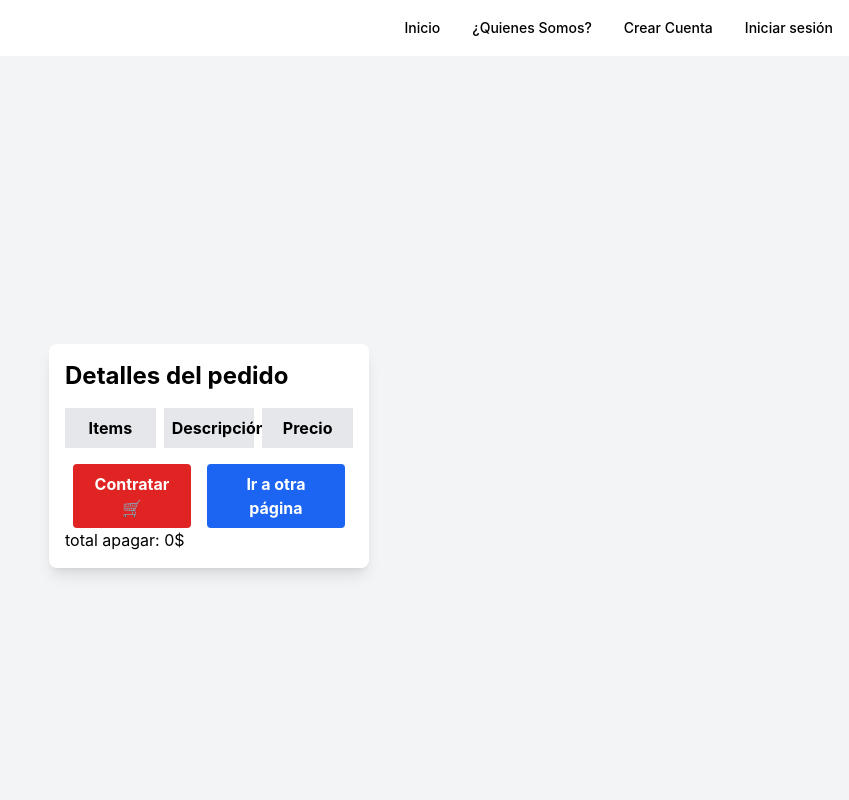
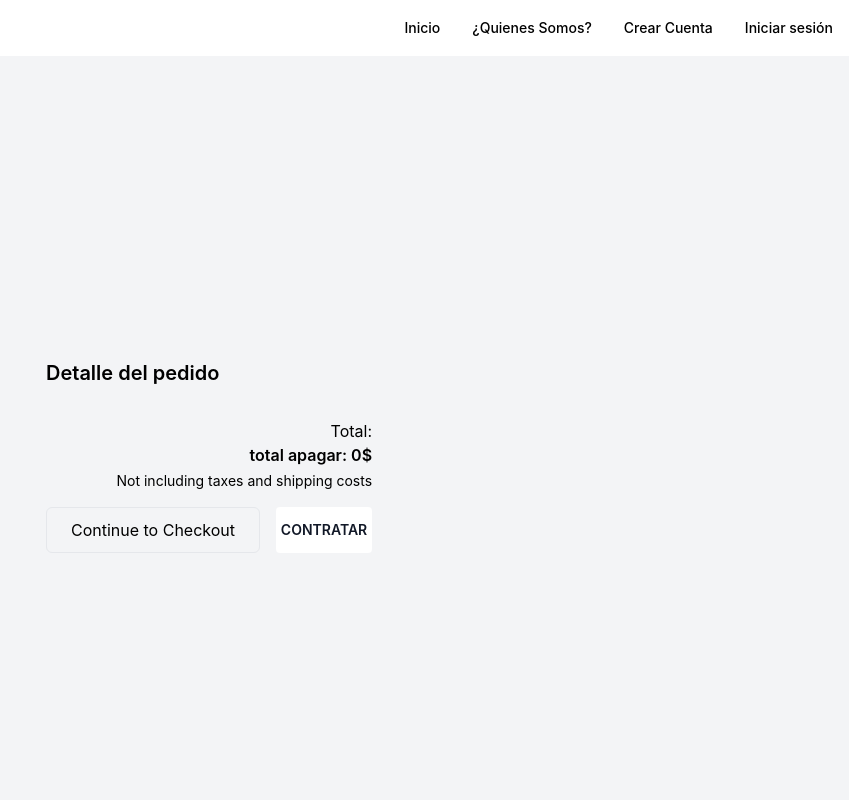
Before and after one commit to dcarvajal99/handyshop, a React (Create React App) app: page /carrito in a window 1280 px wide. Shown: the top 800 px of the page, without its empty margins (431-1280 px from the left). Built offline with nearby package versions, Linux system fonts and the light colour scheme.

Commit message:
modificando carrito

```diff
--- a/src/components/cart/Cart.jsx
+++ b/src/components/cart/Cart.jsx
@@ -1,41 +1,99 @@
-import React, { useContext } from "react";
+import React, { useContext, useState } from "react";
 import Context from "../../context/ContextProvider";
 import CartTotal from "./CartTotal";
 import { Link } from "react-router-dom";
+import { Button } from "flowbite-react";
+
 
 
 const Cart = () => {
-    const { cart } = useContext(Context);
+    const { cart, userLogin, removerProducto, scrollVisible, handleMouseEnter, handleMouseLeave } = useContext(Context);
+
+
+    const ImagenUrl = 'https://www.oikos.com.co/constructora/images/website/Noticias_2019_/funciones-de-los-constructores.jpg';
+    /*const userLogin = false; o true const userLogin = true;*/
 
     return (
         <div className="flex items-center justify-center h-screen bg-gray-100">
-            <div className="bg-white shadow-lg rounded-lg w-80 p-4">
-                <h1 className="text-2xl font-bold mb-4">Detalles del pedido</h1>
-                <div className="grid grid-cols-3 gap-2 mb-4">
-                    <div className="bg-gray-200 p-2 text-center font-bold">Items</div>
-                    <div className="bg-gray-200 p-2 text-center font-bold">Descripción</div>
-                    <div className="bg-gray-200 p-2 text-center font-bold">Precio</div>
+            <div className="flex flex-col max-w-3xl p-6 space-y-4 sm:p-10 dark:bg-gray-900 dark:text-gray-100">
+                <h2 className="text-xl font-semibold">Detalle del pedido</h2>
+                <div style={{
+                    maxHeight: "70vh",
+                    overflowY: scrollVisible ? "auto" : "hidden",
+                    transition: "overflow-y 0.3s ease-in-out",
+                }}
+                    onMouseEnter={handleMouseEnter}
+                    onMouseLeave={handleMouseLeave}
+                >
+                    <ul className="divide-y divide-gray-700">
+                        {cart.map((servicio) => (
+                            <li key={servicio.id} className="flex flex-col py-6 sm:flex-row sm:justify-between">
+                                <div className="flex w-full space-x-2 sm:space-x-4">
+                                    <img
+                                        className="flex-shrink-0 object-cover w-20 h-20 dark:border-transparent rounded outline-none sm:w-32 sm:h-32 dark:bg-gray-500"
+                                        src={ImagenUrl} // Agrega la URL de la imagen aquí
+                                        alt="imagen"
+                                    />
+                                    <div className="flex flex-col justify-between w-full pb-4">
+                                        <div className="flex justify-between w-full pb-2 space-x-2">
+                                            <div className="space-y-1">
+                                                <h3 className="text-lg font-semibold leading-tight sm:pr-8">
+                                                    {servicio.servicio}
+                                                </h3>
+                                                {/* Otros detalles del producto */}
+                                            </div>
+                                            <div className="text-right">
+                                                <p className="text-lg font-semibold">{servicio.monto}</p>
+                                                {/* Otros detalles del producto */}
+                                            </div>
+                                        </div>
+                                        <div className="flex text-sm divide-x">
+                                            <Button
+                                                onClick={() => removerProducto(servicio.id)}
+                                                type="button"
+                                                className="flex items-center px-2 py-1 pl-0 space-x-1"
+                                            >
+                                                🗑️ remove
+                                            </Button>
+                                            <button
+                                                type="button"
+                                                className="flex items-center px-2 py-1 space-x-1"
+                                            >
+                                                {/* Botón de agregar a favoritos */}
+                                            </button>
+                                        </div>
+                                    </div>
+                                </div>
+                            </li>
+                        ))}
+                    </ul>
                 </div>
-                {cart.map((servicio) => (
-                    <div key={servicio.id} className="grid grid-cols-3 gap-2 mb-2">
-                        <div className="bg-white p-2 text-center">{servicio.servicio}</div>
-                        <div className="bg-white p-2 text-center">{servicio.descripcion}</div>
-                        <div className="bg-white p-2 text-center">${servicio.monto}</div>
-                    </div>
-                ))}
-                <div className="flex justify-end mt-4">
+                <div className="space-y-1 text-right">
+                    <p>
+                        Total: <span className="font-semibold"><CartTotal /></span>
+                    </p>
+                    <p className="text-sm dark:text-gray-400">
+                        Not including taxes and shipping costs
+                    </p>
+                </div>
+                <div className="flex justify-end space-x-4">
+                    <button
+                        type="button"
+                        className="px-6 py-2 border rounded-md dark:bg-violet-400 dark:text-gray-900 dark:border-violet-400"
+                    >
+                        <span className="sr-only sm:not-sr-only">Continue to</span> Checkout
+                    </button>
                     <Link to="/contratoexitoso">
-                        <button className="bg-red-600 hover:bg-red-700 text-white font-bold py-2 px-4 rounded mx-2">
-                            Contratar 🛒
-                        </button>
+                        <Button
+                            className="w-24 px-2 py-1 text-xs font-semibold text-gray-900 uppercase transition-colors duration-300 transform bg-white rounded hover:bg-gray-200 focus:bg-gray-400 focus:outline-none"
+                        >
+                            Contratar
+                        </Button>
                     </Link>
-                    <button className="bg-blue-600 hover:bg-blue-700 text-white font-bold py-2 px-4 rounded mx-2">
-                        Ir a otra página
-                    </button>
                 </div>
-                <CartTotal />
             </div>
         </div>
+
     );
 };
 
```
